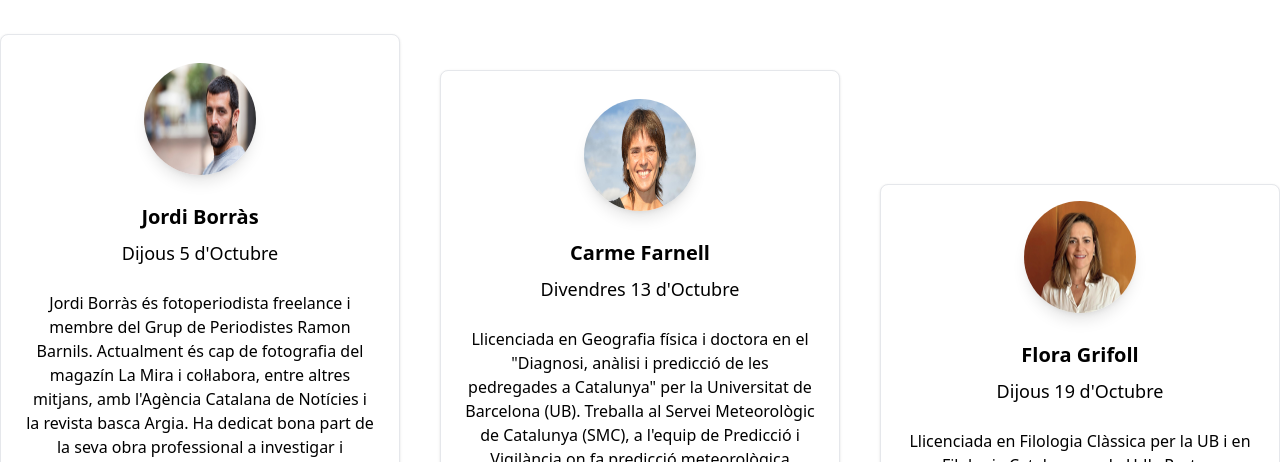
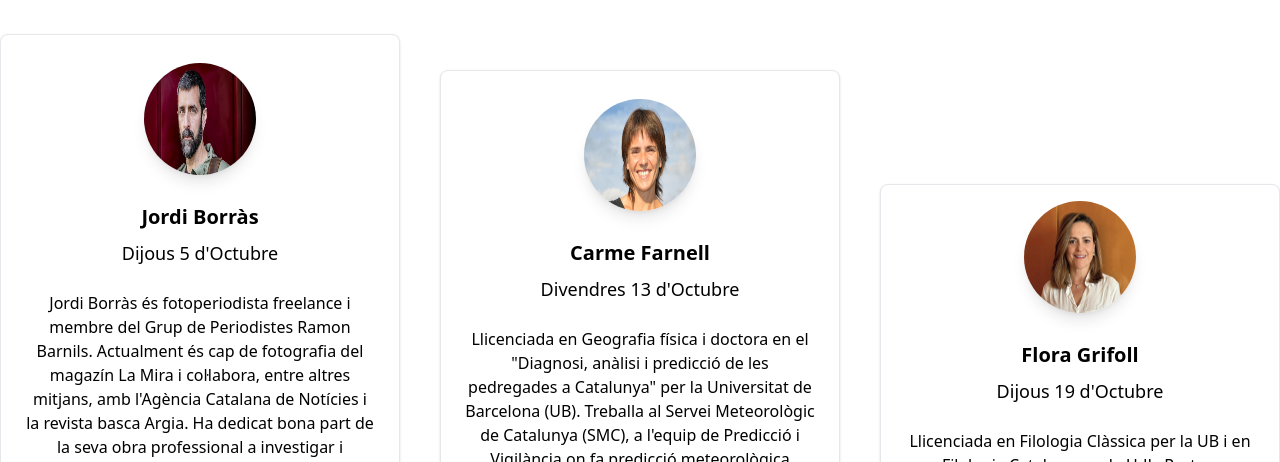
Before and after one commit to aresmiiro/aula-universtaria-palau, a website built with Vite: page trimestre1.html in a window 1280 px wide. Shown: the part 638-1100 px from the top of the page. Built offline with nearby package versions, Linux system fonts and the light colour scheme.

Commit message:
made changes

```diff
--- a/trimestre1.html
+++ b/trimestre1.html
@@ -285,7 +285,7 @@
             <div class="flex flex-col items-center pb-10">
               <img
                 class="mb-3 bg-cover rounded-full shadow-lg h-28 w-28 mt-7"
-                src="./public/img/Jordi Borrás.jpeg"
+                src="./public/img/jordi-borras.jpeg"
                 alt="Bonnie image"
               />
               <h3 class="mt-4 text-xl"><b>Jordi Borràs</b></h3>
```
Also changed, not shown: public/img/jordi-borras.jpeg (added).
